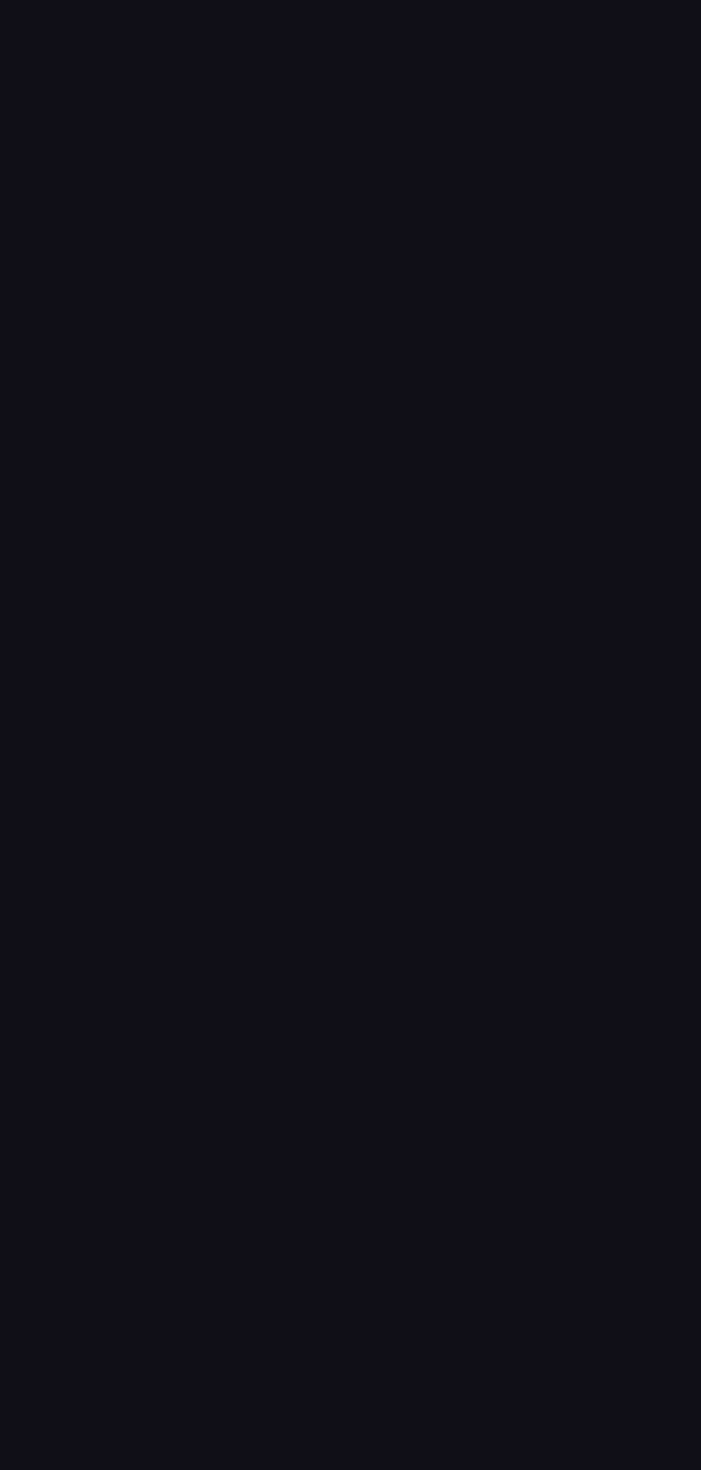
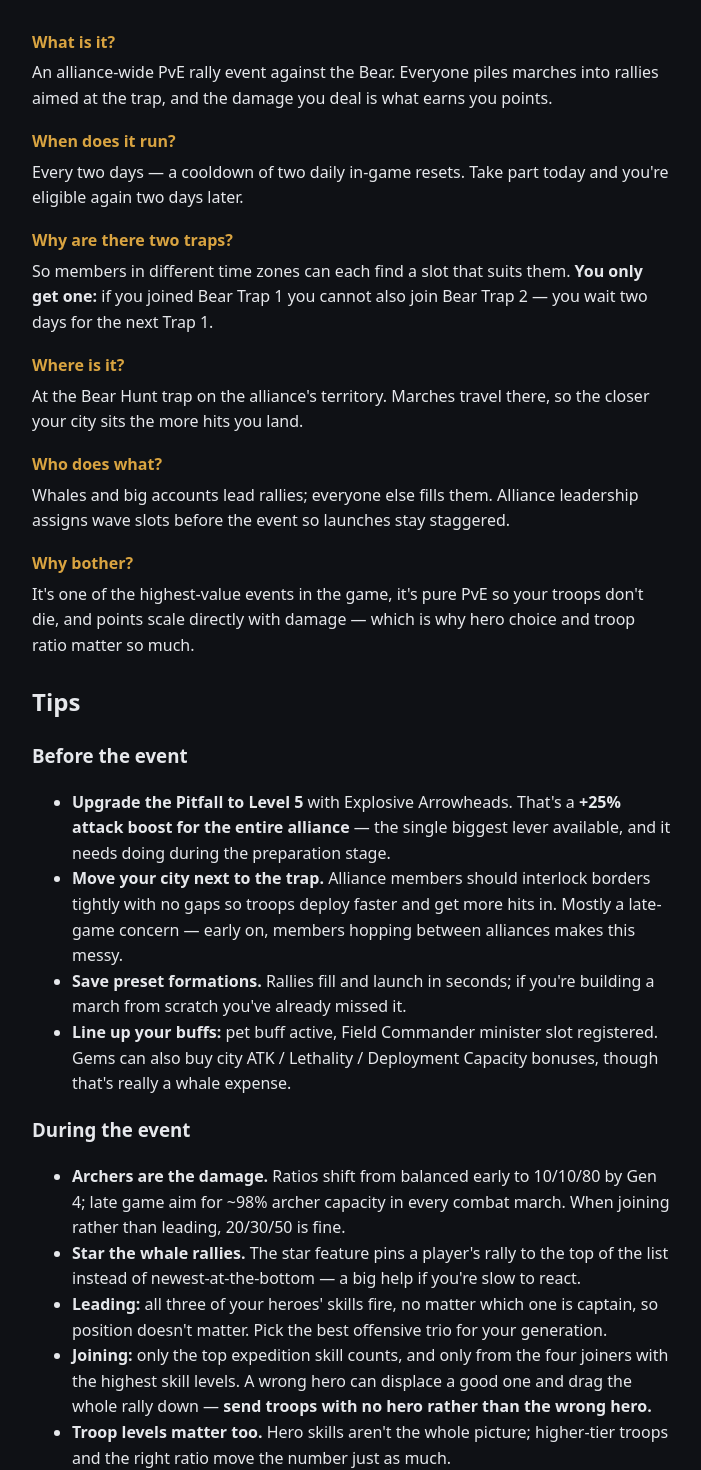
Before and after one commit to KirillVassiljev/KirillVassiljev.github.io, a SvelteKit app in the folder 777/: page /guides/bear in a window 1280 px wide. Shown: the part 1780-3250 px from the top of the page, without its empty margins (296-997 px from the left). Before the commit the page ends 1881 px from the top, so only its background shows below. Built offline with nearby package versions, Linux system fonts and the light colour scheme.

Commit message:
update guide

```diff
--- a/777/src/routes/guides/bear/+page.svelte
+++ b/777/src/routes/guides/bear/+page.svelte
@@ -62,6 +62,100 @@
 	<figcaption>Joiner tier list — only the top expedition skill matters here.</figcaption>
 </figure>
 
+<h2>Details</h2>
+
+<dl class="qa">
+	<dt>What is it?</dt>
+	<dd>
+		An alliance-wide PvE rally event against the Bear. Everyone piles marches into rallies aimed at
+		the trap, and the damage you deal is what earns you points.
+	</dd>
+
+	<dt>When does it run?</dt>
+	<dd>
+		Every two days — a cooldown of two daily in-game resets. Take part today and you're eligible
+		again two days later.
+	</dd>
+
+	<dt>Why are there two traps?</dt>
+	<dd>
+		So members in different time zones can each find a slot that suits them. <strong>You only get
+		one:</strong> if you joined Bear Trap 1 you cannot also join Bear Trap 2 — you wait two days
+		for the next Trap 1.
+	</dd>
+
+	<dt>Where is it?</dt>
+	<dd>
+		At the Bear Hunt trap on the alliance's territory. Marches travel there, so the closer your city
+		sits the more hits you land.
+	</dd>
+
+	<dt>Who does what?</dt>
+	<dd>
+		Whales and big accounts lead rallies; everyone else fills them. Alliance leadership assigns wave
+		slots before the event so launches stay staggered.
+	</dd>
+
+	<dt>Why bother?</dt>
+	<dd>
+		It's one of the highest-value events in the game, it's pure PvE so your troops don't die, and
+		points scale directly with damage — which is why hero choice and troop ratio matter so much.
+	</dd>
+</dl>
+
+<h2>Tips</h2>
+
+<h3>Before the event</h3>
+
+<ul>
+	<li>
+		<strong>Upgrade the Pitfall to Level 5</strong> with Explosive Arrowheads. That's a
+		<strong>+25% attack boost for the entire alliance</strong> — the single biggest lever available,
+		and it needs doing during the preparation stage.
+	</li>
+	<li>
+		<strong>Move your city next to the trap.</strong> Alliance members should interlock borders
+		tightly with no gaps so troops deploy faster and get more hits in. Mostly a late-game concern —
+		early on, members hopping between alliances makes this messy.
+	</li>
+	<li>
+		<strong>Save preset formations.</strong> Rallies fill and launch in seconds; if you're building a
+		march from scratch you've already missed it.
+	</li>
+	<li>
+		<strong>Line up your buffs:</strong> pet buff active, Field Commander minister slot registered.
+		Gems can also buy city ATK / Lethality / Deployment Capacity bonuses, though that's really a
+		whale expense.
+	</li>
+</ul>
+
+<h3>During the event</h3>
+
+<ul>
+	<li>
+		<strong>Archers are the damage.</strong> Ratios shift from balanced early to 10/10/80 by Gen 4;
+		late game aim for ~98% archer capacity in every combat march. When joining rather than leading,
+		20/30/50 is fine.
+	</li>
+	<li>
+		<strong>Star the whale rallies.</strong> The star feature pins a player's rally to the top of the
+		list instead of newest-at-the-bottom — a big help if you're slow to react.
+	</li>
+	<li>
+		<strong>Leading:</strong> all three of your heroes' skills fire, no matter which one is captain,
+		so position doesn't matter. Pick the best offensive trio for your generation.
+	</li>
+	<li>
+		<strong>Joining:</strong> only the top expedition skill counts, and only from the four joiners
+		with the highest skill levels. A wrong hero can displace a good one and drag the whole rally
+		down — <strong>send troops with no hero rather than the wrong hero.</strong>
+	</li>
+	<li>
+		<strong>Troop levels matter too.</strong> Hero skills aren't the whole picture; higher-tier troops
+		and the right ratio move the number just as much.
+	</li>
+</ul>
+
 <p class="source">
 	Source: <a href="https://kingshotwiki.com/events/bear-hunt/" rel="noreferrer">kingshotwiki.com — Bear Hunt</a>
 </p>
@@ -80,14 +174,18 @@
 		margin-top: 0;
 	}
 
-	.table-wrap {
-		overflow-x: auto;
+	.qa {
+		margin: 1.5rem 0;
 	}
 
-	table {
-		width: 100%;
-		min-width: 34rem;
-		border-collapse: collapse;
+	.qa dt {
+		margin-top: 1.1rem;
+		color: var(--accent);
+		font-weight: 700;
+	}
+
+	.qa dd {
+		margin: 0.3rem 0 0;
 	}
 
 	figure {
@@ -114,14 +212,6 @@
 		font-size: 0.95rem;
 	}
 
-	th,
-	td {
-		padding: 0.4rem 0.6rem;
-		border-bottom: 1px solid var(--border);
-		text-align: left;
-		vertical-align: top;
-	}
-
 	.source {
 		color: var(--muted);
 		font-size: 0.9rem;
```
